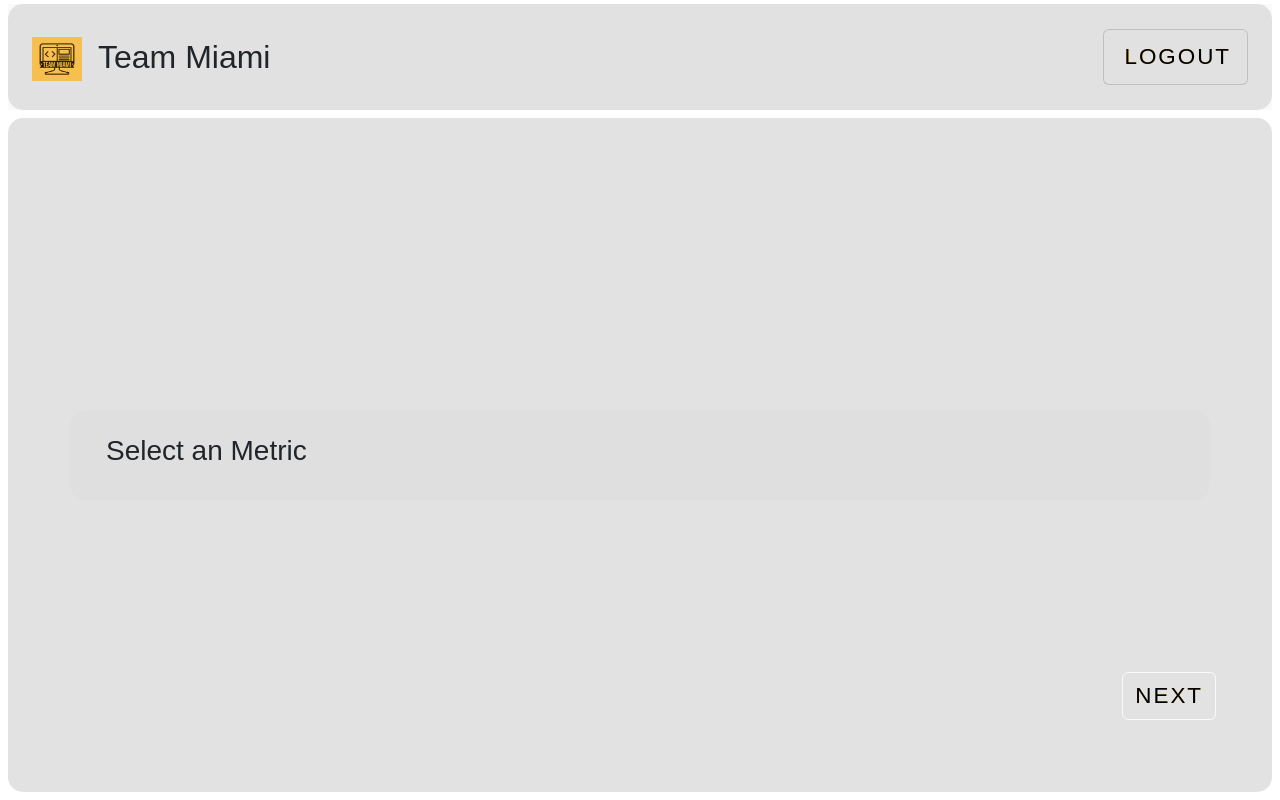
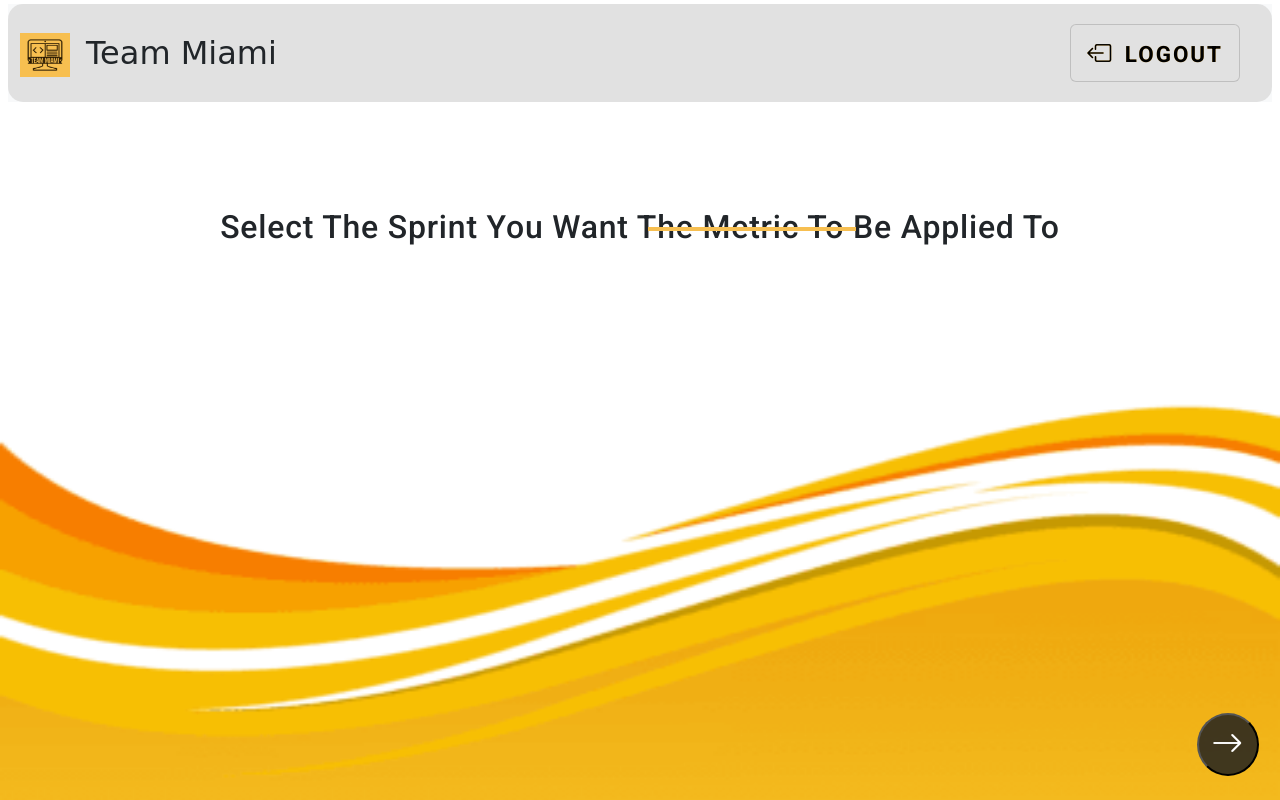
Before and after one commit to AshankDsouza/SER516-Team-Miami, a Flask app: template Backend/flaskProject/templates/sprint-selection.html in a window 1280 px wide. Run offline with Flask 3, Linux system fonts and the light colour scheme; the template is opened without the code that fills it, so the values that code supplies are empty.

Commit message:
feat: Sprint Selection Page UI Modified.

```diff
--- a/Backend/flaskProject/static/css/slug-input.css
+++ b/Backend/flaskProject/static/css/slug-input.css
@@ -145,11 +145,11 @@ main{
 
 .footer{
     width: 100vw;
-    position: absolute;
+    position: fixed;
     bottom: 0;
 }
 
 .footer img{
     width: 100%;
-    height: 40rem;
+    height: 20rem;
 }
--- a/Backend/flaskProject/static/css/style_sprint.css
+++ b/Backend/flaskProject/static/css/style_sprint.css
@@ -1,3 +1,5 @@
+@import url('https://fonts.googleapis.com/css2?family=Roboto:ital,wght@0,100;0,300;0,400;0,500;0,700;0,900;1,100;1,300;1,400;1,500;1,700;1,900&display=swap');
+
 *,
 *::after,
 *::before,
@@ -11,26 +13,15 @@ p {
 *,
 *::after,
 *::before {
-    font-family: "Protest Riot", sans-serif;
+    font-family: "Roboto", sans-serif;
     font-weight: 400;
     font-style: normal;
-    /* outline: 1px solid red; */
 }
 
 body{
     display: flex;
     flex-direction: column;
     height: 100vh;
-}
-
-section.container-bg,
-main.container-bg{
-    border-radius: 15px;
-}
-
-section.container-bg,
-.container-bg{
-    background-color: rgba(223, 223, 223, 0.9) !important;
 }
 
 .navbar .container-fluid {
@@ -40,11 +31,21 @@ section.container-bg,
 
 .logo-name {
     font-size: 2rem;
+    font-family: "Caveat", cursive;
 }
 
 .log-out-conatiner {
     --c: #f7bf51;
-
+    border-radius: 0.5rem;
+    cursor: pointer;
+    padding: 0.65rem 3rem;
+    margin: 1.25rem;
+    font-weight: bold;
+    text-transform: uppercase;
+    letter-spacing: 2px;
+    font-size: 1.4rem;
+    margin: auto;
+    display: block;
     color: #000;
     background:
         linear-gradient(90deg, #fff 50%, var(--c) 0) calc(100% - var(--_p, 0%))/200% 100%,
@@ -65,6 +66,7 @@ section.container-bg,
 .log-out-text {
     font-size: 1.4rem;
     display: inline-block;
+    font-weight: bold;
 }
 
 .slug-inp-container{
@@ -88,9 +90,10 @@ button.slug-submit-btn{
     text-transform: uppercase;
     letter-spacing: 2px;
     font-size: 1.4rem;
-    margin: auto;
     display: block;
-
+    font-weight: bold;
+    padding: 0.65rem 3rem;
+    margin: 1.25rem;
     --c: #f7bf51;
 
     color: #000;
@@ -115,37 +118,106 @@ button.slug-submit-btn:hover{
     overflow: scroll;
 }
 
-/* .alert-container .alert-placeholder{
-    position: absolute;
-    top: 0;
+.next-button{
+    text-transform: uppercase;
+    letter-spacing: 2px;
+    display: block;
+    font-weight: bold;
+    padding: 0.75rem;
+    margin: 0.5rem;
+    position: fixed;
+    bottom: 2%;
+    right: 1%;
+    background-color: #1f1f1fd7;
+    color: white;
+    border-radius: 50%;
+}
 
-} */
+.next-button:hover{
+    background-color: #f7bf51;
+    color: black;
+}
 
-.next-button{
-    position: fixed;
-    bottom: 10%;
-    right: 5%;
+.next-button i::before{
+    font-size: 2rem;
 }
 
 .hide{
     display: none;
-    position:absolute;
+    position: absolute;
 }
 
-.form-check-label{
-    font-size: 2rem;
-    position: left;
+.select-card label{
+    width: 16rem;
+    height: 11rem;
+    border: 1px solid #1f1f1f;
+    display: flex;
+    justify-content: center;
+    align-items: center;
+    font-size: 2.25rem;
+    text-transform: uppercase;
+    cursor: pointer;
+    border-radius: 0.75rem;
 }
 
-.select-card {
-    width: 20rem;
-    height: 8rem;
+.form-check.d-flex.align-items-center.justify-content-center.select-card{
+    border-radius: 0.75rem;
+}
+.select-card label:hover{
+    background-color: #f7bf51;
+    border-radius: 0.75rem;
 }
 
-.scroll-bar-contianer {
-    max-height: 30vh;
+.scroll-bar-container {
     overflow: scroll;
     display: flex;
     flex-wrap: wrap;
     justify-content: space-around;
+    align-items: center;
+    gap: 2rem;
+    margin: 0.75rem;
+    padding: 0.75rem;
 }
+
+.flex-box{
+    display: flex;
+    flex: 1;
+    direction: column;
+    justify-content: center;
+    align-items: center;
+    margin: 0.75rem;
+    padding: 0.75rem;
+}
+
+.flex-box .flex-items h3{
+    font-size: 2rem;
+    text-transform: capitalize;
+    letter-spacing: 0.05rem;
+    position: relative;
+    margin: 0.75rem;
+    padding: 0.75rem;
+}
+
+.flex-box .flex-items h3::after{
+    content:" ";
+    height: 0.25rem;
+    width: 13rem;
+    background: #f7bf51;
+    display: block;
+    position: absolute;
+    top: 50%;
+    right: 25%;
+}
+
+.form-check{
+    padding-left: 0;
+}
+
+.footer{
+    width: 100vw;
+}
+
+.footer img{
+    width: 100%;
+    height: 25rem;
+}
--- a/Backend/flaskProject/templates/sprint-selection.html
+++ b/Backend/flaskProject/templates/sprint-selection.html
@@ -13,6 +13,8 @@
         <script src="https://cdn.jsdelivr.net/npm/bootstrap@5.3.2/dist/js/bootstrap.bundle.min.js"
             integrity="sha384-C6RzsynM9kWDrMNeT87bh95OGNyZPhcTNXj1NW7RuBCsyN/o0jlpcV8Qyq46cDfL"
             crossorigin="anonymous"></script>
+        <link rel="stylesheet" href="https://cdn.jsdelivr.net/npm/bootstrap-icons@1.11.3/font/bootstrap-icons.min.css">
+
         <!-- Custom CSS -->
         <link rel="stylesheet" href="../static/css/style_sprint.css">
     </head>
@@ -20,7 +22,7 @@
     <body>
         <header>
             <nav class="navbar bg-body-tertiary m-2 p-0 mt-1 mb-0">
-                <div class="container-fluid p-4">
+                <div class="container-fluid">
                     <div class="logo-container d-flex flex-row align-items-center">
                         <a class="navbar-brand" href="#">
                             <img src="../static/img/team-miaim-logo.jpeg" alt="Logo" width="50" height="44"
@@ -40,26 +42,63 @@
             </nav>
         </header>
 
-        <main class="m-2 slug-inp-container container-bg">
-            <section class="container container-bg m-6 mt-0">
-                <div class="options-container p-4">
-                    <h3>Select an Metric</h3>
+        <section class="flex-box">
+            <div class="flex-items">
+                <h3>Select the sprint you want the metric to be applied to</h3>
                 <form method="post" action="/sprint-selection" class="d-flex justify-content-between">
                     <!-- Radio Buttons -->
                     <!-- Repeat the structure below for options 1 through 9 -->
                     <div class="scroll-bar-container">
                     {% for i in range(1, total_sprints+1) %}
-                        <div class="mb-3 form-check card text-center d-flex align-items-center justify-content-center select-card" >
+                    <div class="form-check  d-flex align-items-center justify-content-center select-card" >
                         <input type="radio" class="form-check-input hide" id="option{{i}}" name="selectionOption" value="{{i}}">
                         <label class="form-check-label" for="option{{i}}">Sprint {{i}}</label>
                     </div>
                     {% endfor %}
+
+                    {% for i in range(1, total_sprints+1) %}
+                    <div class="form-check  d-flex align-items-center justify-content-center select-card" >
+                        <input type="radio" class="form-check-input hide" id="option{{i}}" name="selectionOption" value="{{i}}">
+                        <label class="form-check-label" for="option{{i}}">Sprint {{i}}</label>
                     </div>
+                    {% endfor %}
+                    {% for i in range(1, total_sprints+1) %}
+                    <div class="form-check  d-flex align-items-center justify-content-center select-card" >
+                        <input type="radio" class="form-check-input hide" id="option{{i}}" name="selectionOption" value="{{i}}">
+                        <label class="form-check-label" for="option{{i}}">Sprint {{i}}</label>
+                    </div>
+                    {% endfor %}
+                    {% for i in range(1, total_sprints+1) %}
+                    <div class="form-check  d-flex align-items-center justify-content-center select-card" >
+                        <input type="radio" class="form-check-input hide" id="option{{i}}" name="selectionOption" value="{{i}}">
+                        <label class="form-check-label" for="option{{i}}">Sprint {{i}}</label>
+                    </div>
+                    {% endfor %}
+                    {% for i in range(1, total_sprints+1) %}
+                    <div class="form-check  d-flex align-items-center justify-content-center select-card" >
+                        <input type="radio" class="form-check-input hide" id="option{{i}}" name="selectionOption" value="{{i}}">
+                        <label class="form-check-label" for="option{{i}}">Sprint {{i}}</label>
+                    </div>
+                    {% endfor %}
+                    {% for i in range(1, total_sprints+1) %}
+                    <div class="form-check  d-flex align-items-center justify-content-center select-card" >
+                        <input type="radio" class="form-check-input hide" id="option{{i}}" name="selectionOption" value="{{i}}">
+                        <label class="form-check-label" for="option{{i}}">Sprint {{i}}</label>
+                    </div>
+                    {% endfor %}
 
-                        <button type="submit" class="btn btn-light btn-m mt-3 slug-submit-btn next-button">Next</button>
+
+                    </div>
+                    <button type="submit" class="next-button"><i class="bi bi-arrow-right"></i></button>
                 </form>
             </div>
         </section>
+
+        <footer class="footer">
+            <img src="../static/img/yellow-wave.png" alt="">
+        </footer>
+
+    </body>
 
     <script>
         window.onload = function() {
@@ -80,8 +119,5 @@
             window.location.href = '/logout';
         });
     </script>
-        </main>
-
-    </body>
 
 </html>
```
Also changed, not shown: Backend/flaskProject/static/img/yellow-wave.png. Lines whose indentation alone changed are shown as unchanged.
